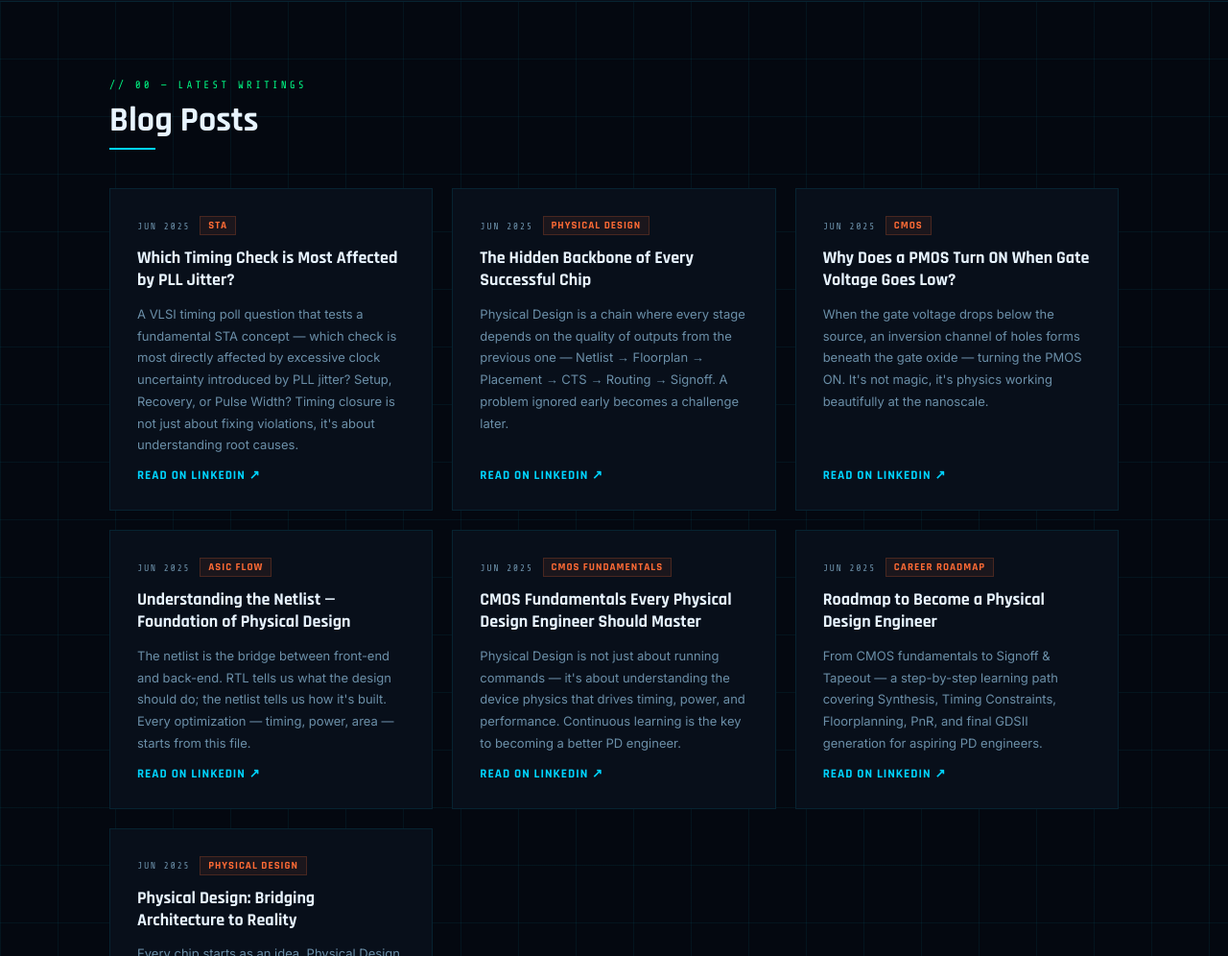
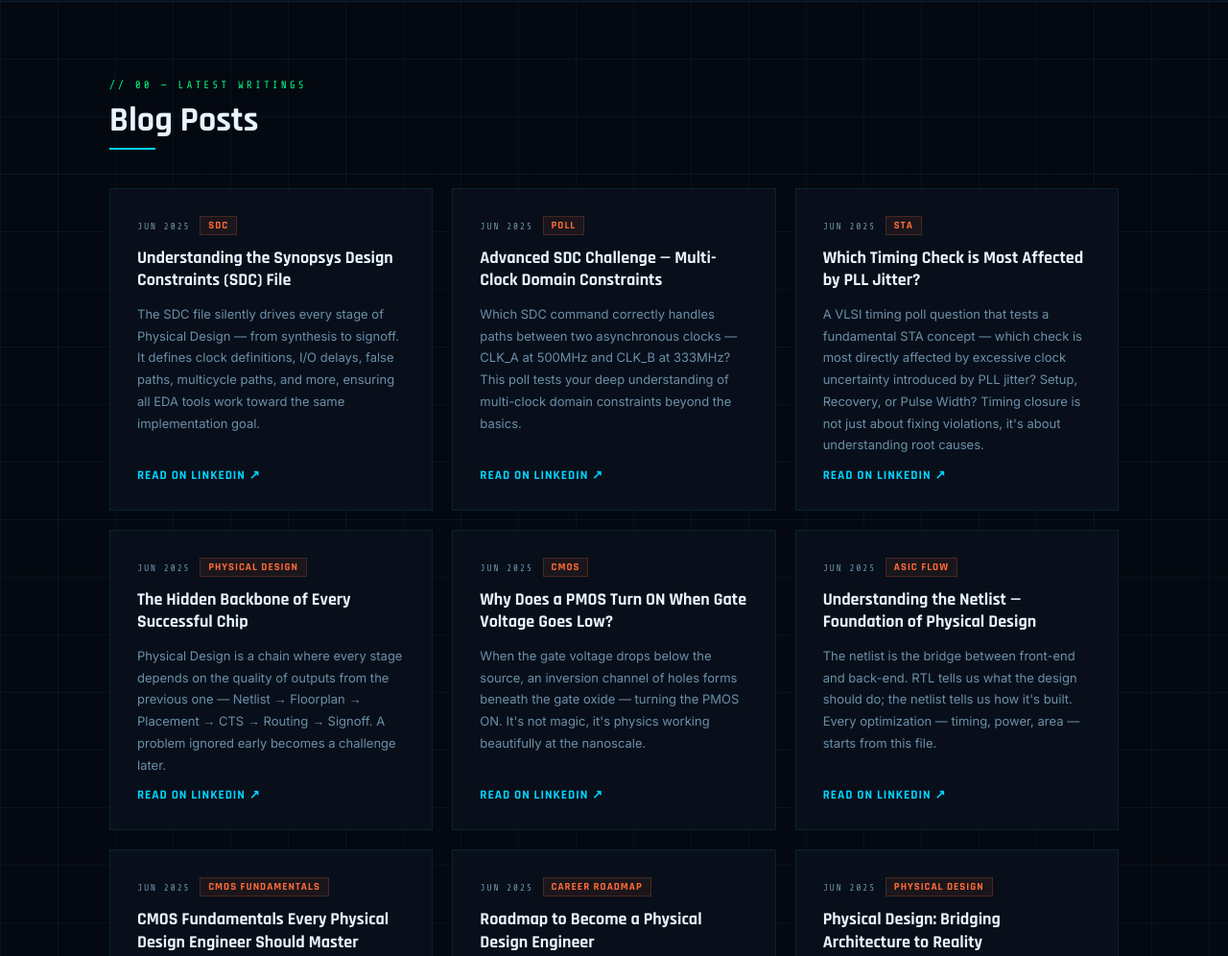
Before and after one commit to assertion36/kamma_suryateja, a website: page index.html in a window 1280 px wide. Shown: the part 899-1895 px from the top of the page at 96% size. Drawn offline with nearby package versions, Linux system fonts and the light colour scheme.

Commit message:
Update index.html

```diff
--- a/index.html
+++ b/index.html
@@ -599,6 +599,24 @@
     <h2 class="section-title">Blog Posts</h2>
   </div>
   <div class="blog-grid">
+	  <article class="blog-card">
+  <div class="blog-meta">
+    <span class="blog-date">JUN 2025</span>
+    <span class="blog-tag">SDC</span>
+  </div>
+  <h3 class="blog-title">Understanding the Synopsys Design Constraints (SDC) File</h3>
+  <p class="blog-excerpt">The SDC file silently drives every stage of Physical Design — from synthesis to signoff. It defines clock definitions, I/O delays, false paths, multicycle paths, and more, ensuring all EDA tools work toward the same implementation goal.</p>
+  <a href="https://www.linkedin.com/posts/kamma-suryateja_vlsi-asic-physicaldesign-share-7470698313747451904-kpdA/" target="_blank" class="blog-read-more">Read on LinkedIn ↗</a>
+</article>
+	  <article class="blog-card">
+  <div class="blog-meta">
+    <span class="blog-date">JUN 2025</span>
+    <span class="blog-tag">Poll</span>
+  </div>
+  <h3 class="blog-title">Advanced SDC Challenge — Multi-Clock Domain Constraints</h3>
+  <p class="blog-excerpt">Which SDC command correctly handles paths between two asynchronous clocks — CLK_A at 500MHz and CLK_B at 333MHz? This poll tests your deep understanding of multi-clock domain constraints beyond the basics.</p>
+  <a href="https://www.linkedin.com/posts/kamma-suryateja_hey-there-heres-an-advanced-sdc-challenge-ugcPost-7470696956412067840-KEVI/" target="_blank" class="blog-read-more">Read on LinkedIn ↗</a>
+</article>
 <article class="blog-card">
   <div class="blog-meta">
     <span class="blog-date">JUN 2025</span>
```
